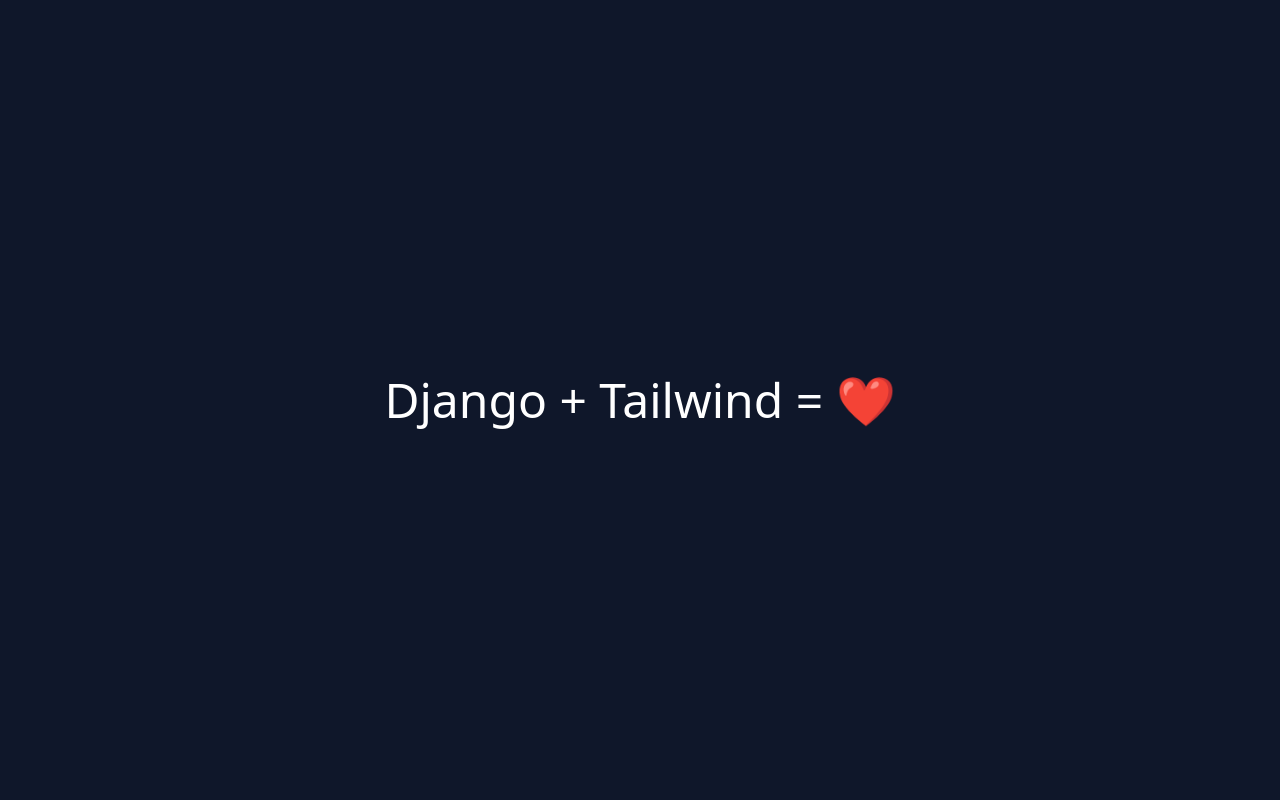
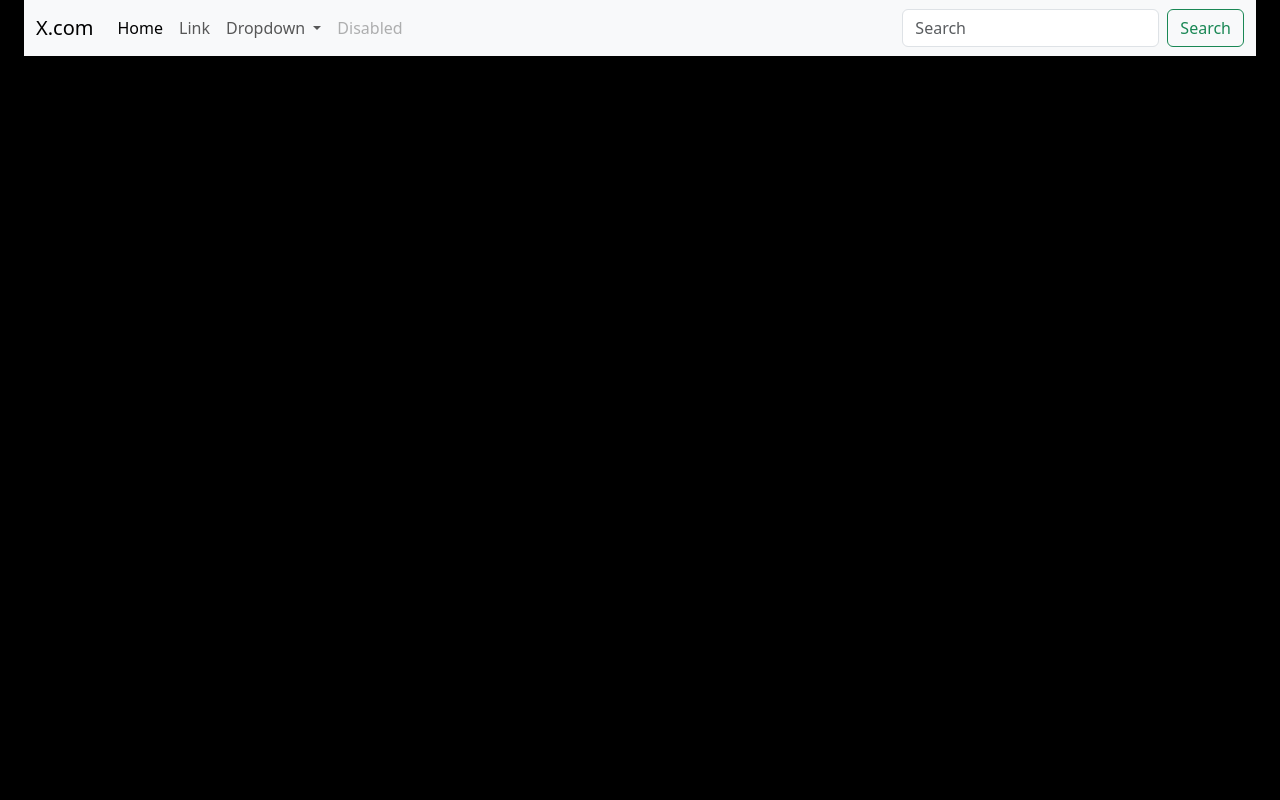
Before and after one commit to Jayveer-learning/X-basic-project-using-Django, a Django app: page / in a window 1280 px wide. Run offline with Django 5.2, Linux system fonts and the light colour scheme; some libraries are stand-ins or nearby versions.

Commit message:
downloading bootstrap in django and conf. and use bootsrap navbar component

```diff
--- a/X Clone/src/Jhaimer/settings.py
+++ b/X Clone/src/Jhaimer/settings.py
@@ -41,6 +41,7 @@ INSTALLED_APPS = [
     'tweet',
     'tailwind',
     'tailwind_app',
+    'bootstrap5',
     'django_browser_reload',
 ]
 
--- a/X Clone/src/templates/website/base.html
+++ b/X Clone/src/templates/website/base.html
@@ -1,3 +1,4 @@
+{% load static %}
 {% load static tailwind_tags %}
 <!DOCTYPE html>
 <html lang="en">
@@ -10,14 +11,55 @@
         {% endblock %}
     </title>
     {% tailwind_css %}
+
+    {% comment %} bootstrap5 {% endcomment %}
+    {% load bootstrap5 %}
+    {% bootstrap_css %}
+    {% bootstrap_javascript %}
 </head>
-<body class='bg-slate-900 text-white'>
-    <div class="container mx-auto">
-        {% block content_Section %}
-            <section class="flex items-center justify-center h-screen">
-			    <h1 class="text-5xl">Django + Tailwind = ❤️</h1>
-		    </section>
-        {% endblock %}
-	</div>
+<body class='bg-black text-white px-4'>
+    <nav class="navbar navbar-expand-lg bg-body-tertiary">
+        <div class="container-fluid">
+          <a class="navbar-brand" href="#">X.com</a>
+          <button class="navbar-toggler" type="button" data-bs-toggle="collapse" data-bs-target="#navbarSupportedContent" aria-controls="navbarSupportedContent" aria-expanded="false" aria-label="Toggle navigation">
+            <span class="navbar-toggler-icon"></span>
+          </button>
+          <div class="collapse navbar-collapse" id="navbarSupportedContent">
+            <ul class="navbar-nav me-auto mb-2 mb-lg-0">
+              <li class="nav-item">
+                <a class="nav-link active" aria-current="page" href="#">Home</a>
+              </li>
+              <li class="nav-item">
+                <a class="nav-link" href="#">Link</a>
+              </li>
+              <li class="nav-item dropdown">
+                <a class="nav-link dropdown-toggle" href="#" role="button" data-bs-toggle="dropdown" aria-expanded="false">
+                  Dropdown
+                </a>
+                <ul class="dropdown-menu">
+                  <li><a class="dropdown-item" href="#">Action</a></li>
+                  <li><a class="dropdown-item" href="#">Another action</a></li>
+                  <li><hr class="dropdown-divider"></li>
+                  <li><a class="dropdown-item" href="#">Something else here</a></li>
+                </ul>
+              </li>
+              <li class="nav-item">
+                <a class="nav-link disabled" aria-disabled="true">Disabled</a>
+              </li>
+            </ul>
+            <form class="d-flex" role="search">
+              <input class="form-control me-2" type="search" placeholder="Search" aria-label="Search">
+              <button class="btn btn-outline-success" type="submit">Search</button>
+            </form>
+          </div>
+        </div>
+      </nav>
+      <main>
+        <section>
+            {% block content %}
+
+            {% endblock %}
+        </section>
+      </main>
 </body>
 </html>
```
